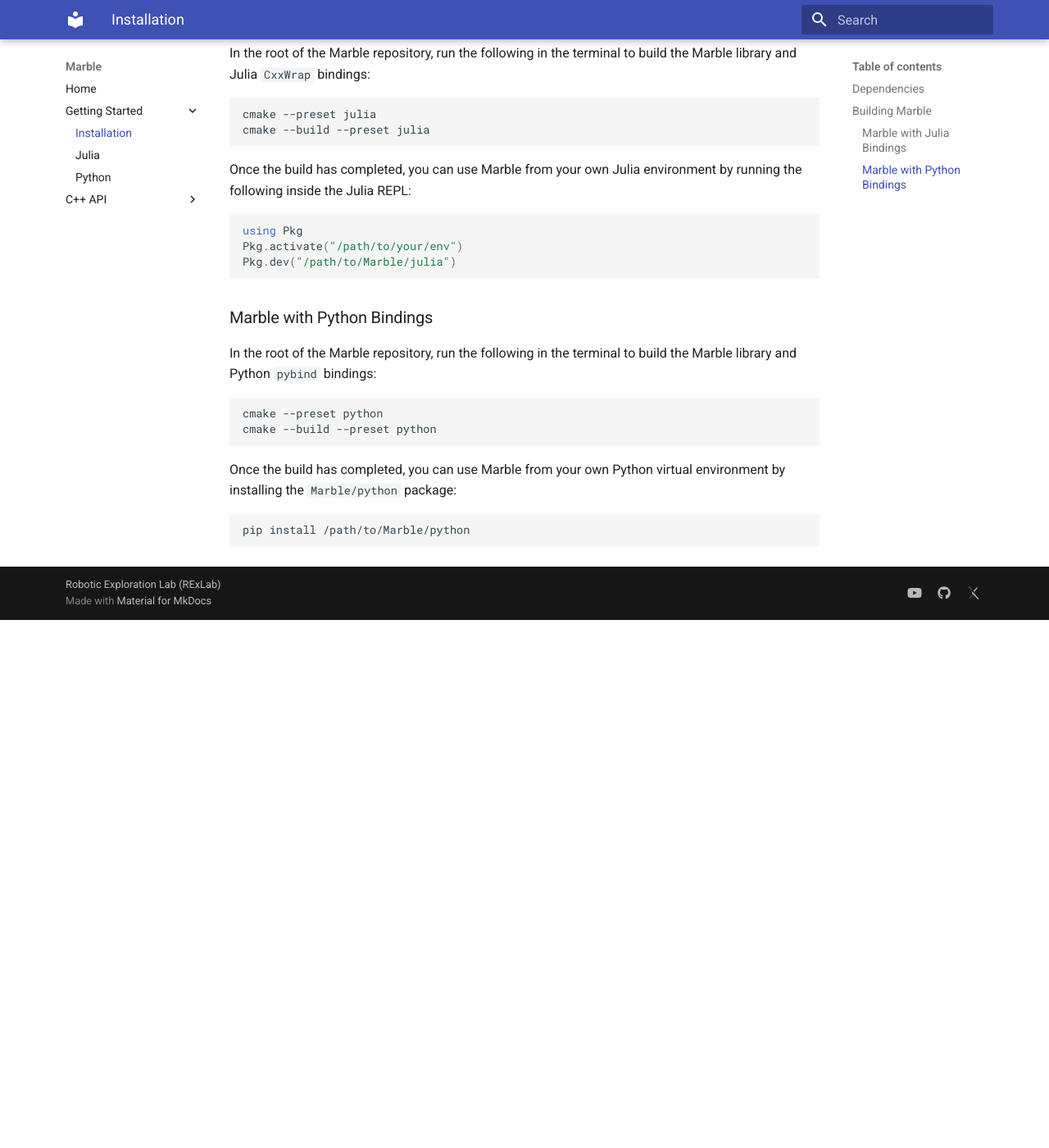
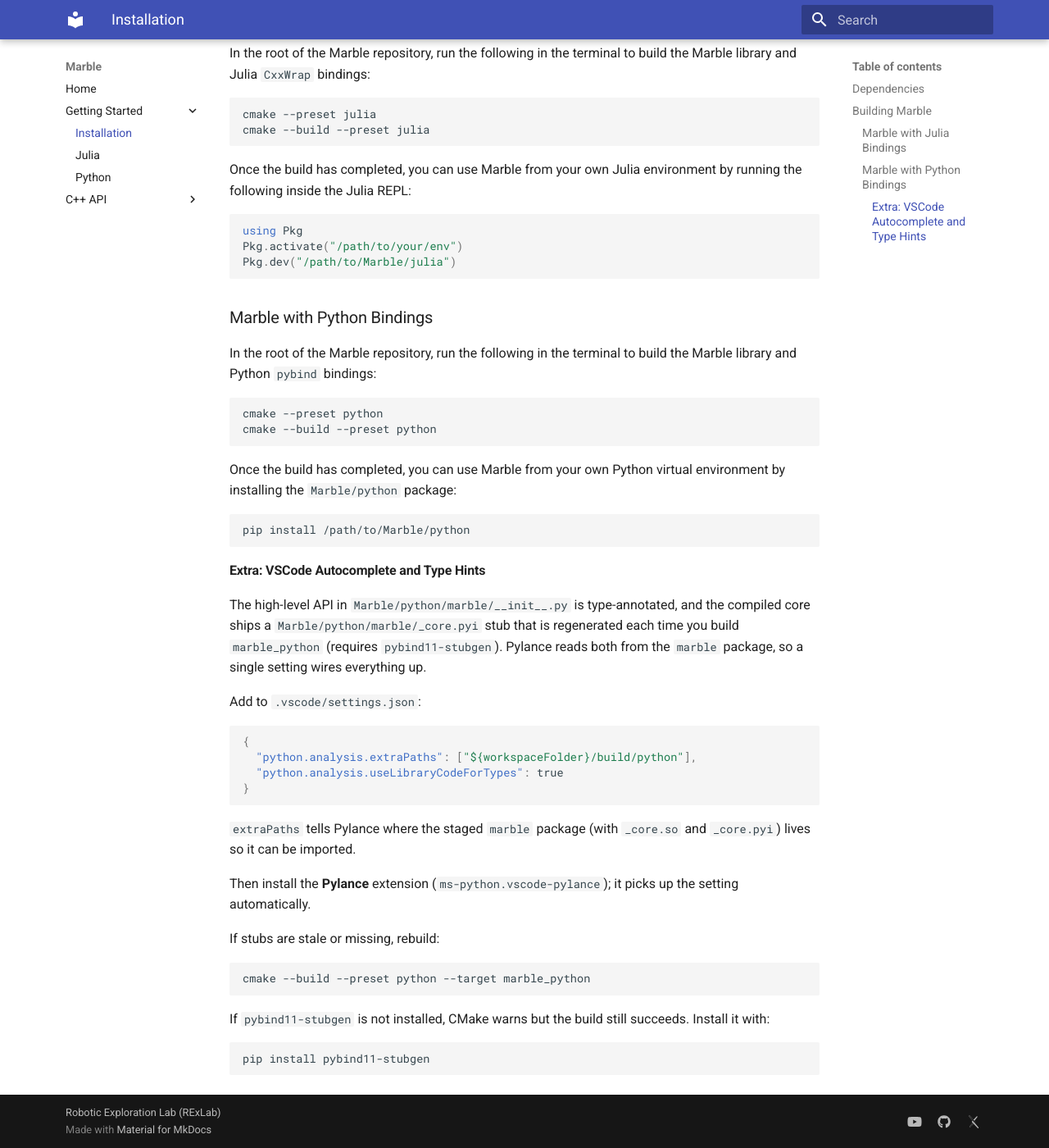
Before and after one commit to RoboticExplorationLab/Marble, an MkDocs documentation site: the page built from docs/getting_started/installation.md, in a window 1280 px wide and 1400 px high, scrolled down 1304 px. Shown: the whole window at 82% size. Built offline with MkDocs 1.6.1 and Material for MkDocs 9.7.7, drawn with Linux system fonts in a browser that asks for light colours; a script that is not in the unit is left out; before the commit the page ends 2060 px from its top, so only the background shows below that.

Commit message:
add vscode setup

````diff
--- a/docs/getting_started/installation.md
+++ b/docs/getting_started/installation.md
@@ -64,3 +64,27 @@
 ```bash
 pip install /path/to/Marble/python
 ```
+
+#### Extra: VSCode Autocomplete and Type Hints
+
+The high-level API in `Marble/python/marble/__init__.py` is type-annotated, and the compiled core ships a `Marble/python/marble/_core.pyi` stub that is regenerated each time you build `marble_python` (requires `pybind11-stubgen`). Pylance reads both from the `marble` package, so a single setting wires everything up.
+
+Add to `.vscode/settings.json`:
+```json
+{
+  "python.analysis.extraPaths": ["${workspaceFolder}/build/python"],
+  "python.analysis.useLibraryCodeForTypes": true
+}
+```
+`extraPaths` tells Pylance where the staged `marble` package (with `_core.so` and `_core.pyi`) lives so it can be imported.
+
+Then install the **Pylance** extension (`ms-python.vscode-pylance`); it picks up the setting automatically.
+
+If stubs are stale or missing, rebuild:
+```bash
+cmake --build --preset python --target marble_python
+```
+If `pybind11-stubgen` is not installed, CMake warns but the build still succeeds. Install it with:
+```bash
+pip install pybind11-stubgen
+```
````
